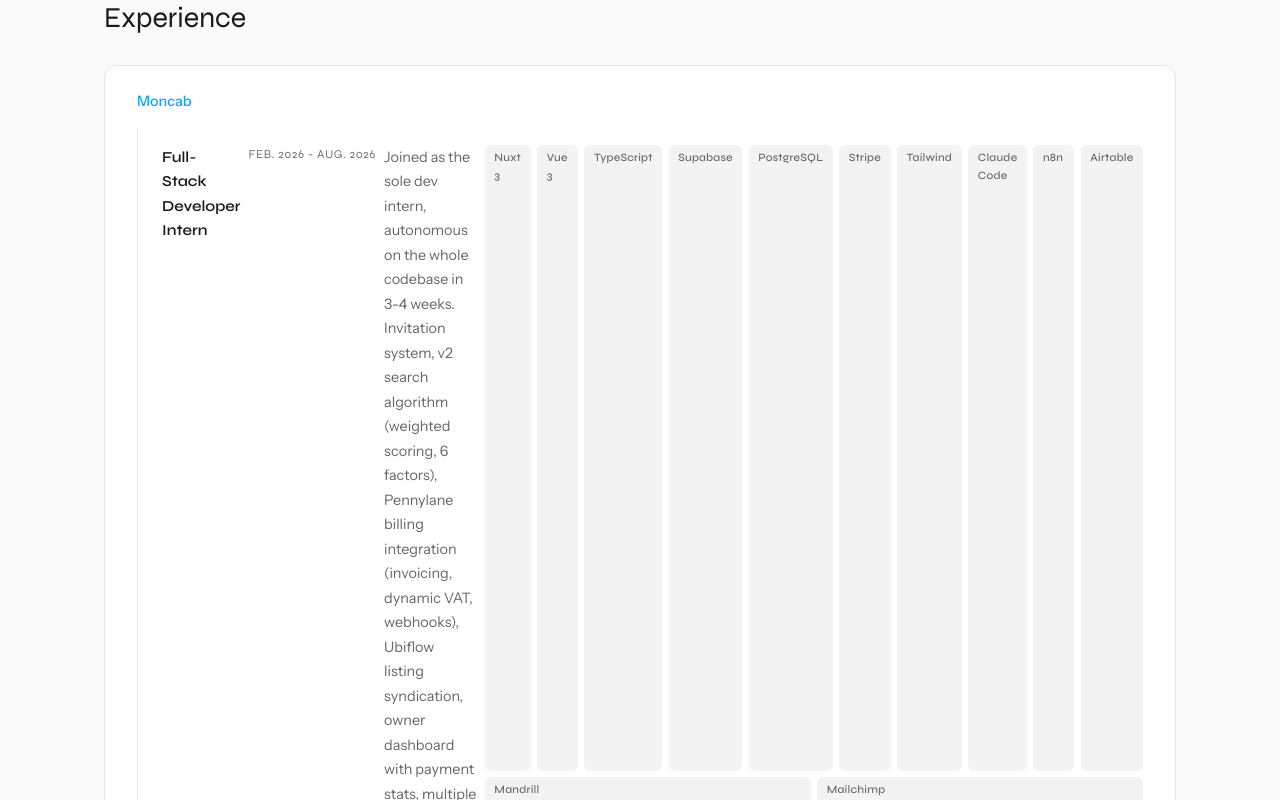
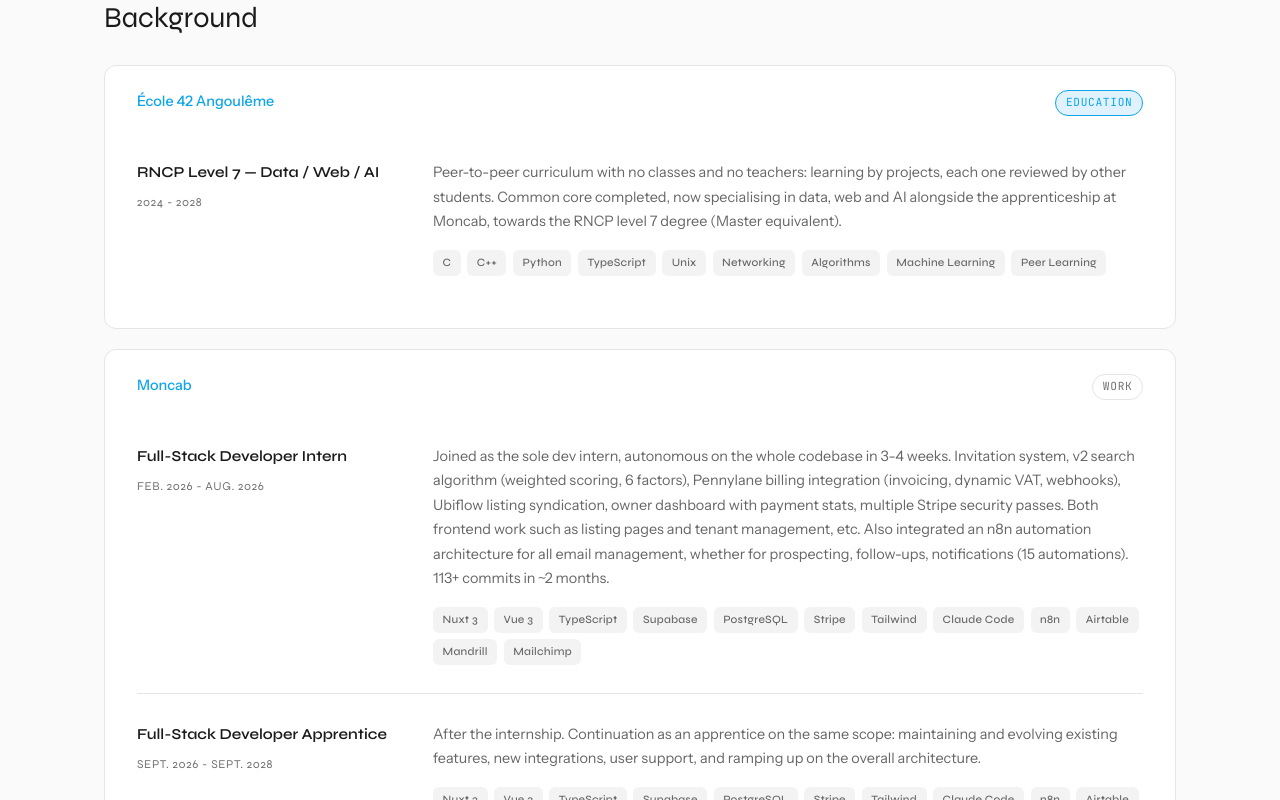
Before and after one commit to Cimeci/cimeci.github.io, a React (Vite) app: page / in a window 1280 px wide. Shown: the part 1300-2100 px from the top of the page. Built offline with nearby package versions, Linux system fonts and the light colour scheme.

Commit message:
fix: repair experience layout and add École 42 to background
- two-column role layout on desktop (was 4 squeezed columns)
- data-driven background list with education/work labels
- École 42 Angoulême (2024-2028, RNCP 7) shown first
- add Vercel deployment to TodoList

```diff
--- a/src/components/pages/About.css
+++ b/src/components/pages/About.css
@@ -33,13 +33,36 @@
 	margin-bottom: 1.5rem;
 }
 
+.about-experience-list {
+	display: flex;
+	flex-direction: column;
+	gap: 1.25rem;
+	margin-bottom: 4rem;
+}
+
 .about-experience-card {
 	padding: 1.5rem 2rem;
 	border: 1px solid var(--border);
 	border-radius: 12px;
 	background: var(--bg-card);
-	margin-bottom: 4rem;
 	transition: all 0.3s ease;
+}
+
+.about-experience-kind {
+	font-family: var(--font-mono);
+	font-size: 0.7rem;
+	letter-spacing: 0.06em;
+	text-transform: uppercase;
+	padding: 0.2rem 0.6rem;
+	border-radius: 999px;
+	border: 1px solid var(--border);
+	color: var(--text-muted);
+}
+
+.about-experience-kind-education {
+	border-color: var(--accent);
+	color: var(--accent);
+	background: var(--accent-light);
 }
 
 .about-experience-card:hover {
@@ -63,38 +86,32 @@
 .about-experience-role-block {
 	display: flex;
 	flex-direction: column;
-	gap: 0.5rem;
-	padding: 1rem 0;
+	gap: 0.75rem;
+	padding: 1.25rem 0;
+}
+
+.about-experience-role-block + .about-experience-role-block {
 	border-top: 1px solid var(--border);
 }
 
-.about-experience-role-block:first-child {
-	border-top: none;
-	padding-top: 0;
+.about-experience-meta {
+	display: flex;
+	flex-direction: column;
+	gap: 0.35rem;
 }
 
 @media (min-width: 768px) {
-	.about-experience-header {
-		flex-direction: row;
-		justify-content: space-between;
+	.about-experience-role-block {
+		display: grid;
+		grid-template-columns: minmax(12rem, 16rem) 1fr;
+		gap: 2.5rem;
+		padding: 1.75rem 0;
 	}
 
-	.about-experience-role-block {
-		flex-direction: row;
-		border-top: none;
-		border-left: 1px solid var(--border);
-		padding-left: 1.5rem;
-	}
-
-	.about-experience-role-block:first-child {
-		border-left: none;
-		padding-left: 0;
-	}
-
-	.about-experience-role-block h4,
-	.about-experience-role-block span,
-	.about-experience-role-block p {
-		flex: 1;
+	.about-experience-meta {
+		position: sticky;
+		top: 6rem;
+		align-self: start;
 	}
 }
 
--- a/src/components/pages/About.jsx
+++ b/src/components/pages/About.jsx
@@ -6,16 +6,27 @@ import './About.css';
 export const About = () => {
 	const { t } = useTranslation();
 
-	const experiences = [
+	const MONCAB_TAGS = ['Nuxt 3', 'Vue 3', 'TypeScript', 'Supabase', 'PostgreSQL', 'Stripe', 'Tailwind', 'Claude Code', 'n8n', 'Airtable', 'Mandrill', 'Mailchimp'];
+
+	const background = [
 		{
-			key: 'moncab_internship',
-			tags: ['Nuxt 3', 'Vue 3', 'TypeScript', 'Supabase', 'PostgreSQL', 'Stripe', 'Tailwind', 'Claude Code', 'n8n', 'Airtable', 'Mandrill', 'Mailchimp'],
-			url_company: 'https://cabinetmoncab.fr'
+			key: 'school42',
+			kind: 'education',
+			companyKey: 'school42',
+			url: 'https://42angouleme.fr',
+			roles: [
+				{ key: 'school42', tags: ['C', 'C++', 'Python', 'TypeScript', 'Unix', 'Networking', 'Algorithms', 'Machine Learning', 'Peer Learning'] },
+			],
 		},
 		{
-			key: 'moncab_apprentice',
-			tags: ['Nuxt 3', 'Vue 3', 'TypeScript', 'Supabase', 'PostgreSQL', 'Stripe', 'Tailwind', 'Claude Code', 'n8n', 'Airtable', 'Mandrill', 'Mailchimp'],
-			url_company: 'https://cabinetmoncab.fr'
+			key: 'moncab',
+			kind: 'work',
+			companyKey: 'moncab_internship',
+			url: 'https://cabinetmoncab.fr',
+			roles: [
+				{ key: 'moncab_internship', tags: MONCAB_TAGS },
+				{ key: 'moncab_apprentice', tags: MONCAB_TAGS },
+			],
 		},
 	];
 
@@ -55,24 +66,32 @@ export const About = () => {
 			<ScrollReveal delay={0.15}>
 				<h3 className="about-experience-title">{t('about.experience.title')}</h3>
 			</ScrollReveal>
-			<ScrollReveal delay={0.2}>
+			<div className="about-experience-list">
+				{background.map((org, orgIndex) => (
+					<ScrollReveal key={org.key} delay={0.2 + orgIndex * 0.1}>
 						<div className="about-experience-card">
 							<div className="about-experience-item">
 								<div className="about-experience-header">
-							<a href={experiences[0].url_company} target="_blank" rel="noopener noreferrer">
+									<a href={org.url} target="_blank" rel="noopener noreferrer">
 										<p className="about-experience-company">
-									{t('about.experience.moncab_internship.company')}
+											{t(`about.experience.${org.companyKey}.company`)}
 										</p>
 									</a>
+									<span className={`about-experience-kind about-experience-kind-${org.kind}`}>
+										{t(`about.experience.kind.${org.kind}`)}
+									</span>
 								</div>
-						{experiences.map(({ key, tags }) => (
+								{org.roles.map(({ key, tags }) => (
 									<div className="about-experience-role-block" key={key}>
+										<div className="about-experience-meta">
 											<h4 className="about-experience-role">
 												{t(`about.experience.${key}.role`)}
 											</h4>
 											<span className="about-experience-date">
 												{t(`about.experience.${key}.date`)}
 											</span>
+										</div>
+										<div className="about-experience-body">
 											<p className="about-experience-desc">
 												{t(`about.experience.${key}.description`)}
 											</p>
@@ -84,10 +103,13 @@ export const About = () => {
 												))}
 											</div>
 										</div>
+									</div>
 								))}
 							</div>
 						</div>
 					</ScrollReveal>
+				))}
+			</div>
 
 			{/* Certifications */}
 			<ScrollReveal delay={0.15}>
--- a/src/i18n/locales/en.json
+++ b/src/i18n/locales/en.json
@@ -19,7 +19,8 @@
 			"startup_highlight": "startup ecosystem"
 		},
 		"experience": {
-			"title": "Experience",
+			"title": "Background",
+			"kind": { "work": "Work", "education": "Education" },
 			"moncab_internship": {
 				"role": "Full-Stack Developer Intern",
 				"company": "Moncab",
@@ -29,8 +30,14 @@
 			"moncab_apprentice": {
 				"role": "Full-Stack Developer Apprentice",
 				"company": "Moncab",
-				"date": "Sept. 2026 - Sept 2028",
+				"date": "Sept. 2026 - Sept. 2028",
 				"description": "After the internship. Continuation as an apprentice on the same scope: maintaining and evolving existing features, new integrations, user support, and ramping up on the overall architecture."
+			},
+			"school42": {
+				"company": "École 42 Angoulême",
+				"role": "RNCP Level 7 — Data / Web / AI",
+				"date": "2024 - 2028",
+				"description": "Peer-to-peer curriculum with no classes and no teachers: learning by projects, each one reviewed by other students. Common core completed, now specialising in data, web and AI alongside the apprenticeship at Moncab, towards the RNCP level 7 degree (Master equivalent)."
 			}
 		},
 		"certifications": {
--- a/src/i18n/locales/fr.json
+++ b/src/i18n/locales/fr.json
@@ -20,6 +20,7 @@
 		},
 		"experience": {
 			"title": "Parcours",
+			"kind": { "work": "Entreprise", "education": "Formation" },
 			"moncab_internship": {
 				"role": "Développeur Full-Stack Stagiaire",
 				"company": "Moncab",
@@ -29,8 +30,14 @@
 			"moncab_apprentice": {
 				"role": "Développeur Full-Stack Alternant",
 				"company": "Moncab",
-				"date": "Sept. 2026 - Sept 2028",
+				"date": "Sept. 2026 - Sept. 2028",
 				"description": "Dans la continuité du stage, reprise des tickets en cours, correction de bugs, maintenance des automatisations n8n et montée en compétence sur l'architecture globale."
+			},
+			"school42": {
+				"company": "École 42 Angoulême",
+				"role": "Titre RNCP niveau 7 — Data / Web / IA",
+				"date": "2024 - 2028",
+				"description": "Pédagogie par les pairs, sans cours ni professeurs : apprentissage par projets, chacun évalué par d’autres étudiants. Tronc commun validé, spécialisation data, web et IA en parallèle de l’alternance chez Moncab, vers le titre RNCP de niveau 7 (équivalent Bac+5)."
 			}
 		},
 		"certifications": {
@@ -178,7 +185,6 @@
 		"multilayer_perceptron": {
 			"title": "Multilayer_Perceptron",
 			"description": "Réseaux de neurones artificiels grâce à l'implémentation d'un multilayer perceptron from scratch en Python."
-
 		}
 	},
 	"hackathons": {
```
Also changed, not shown: 1 other file (tests, documents, lock files or other folders). Lines whose indentation alone changed are shown as unchanged.
